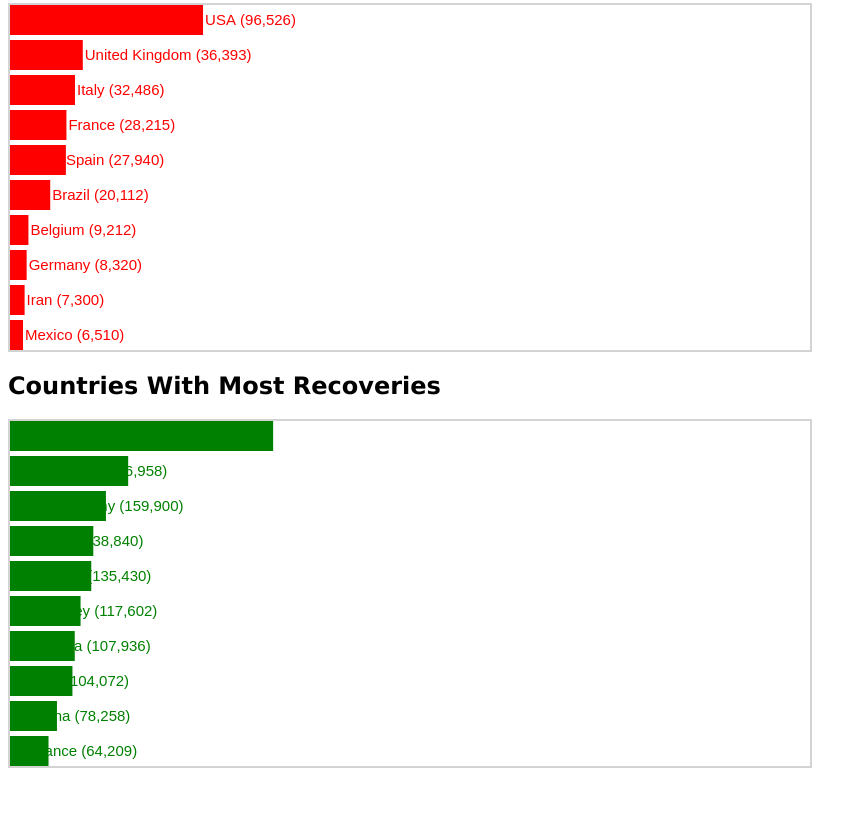
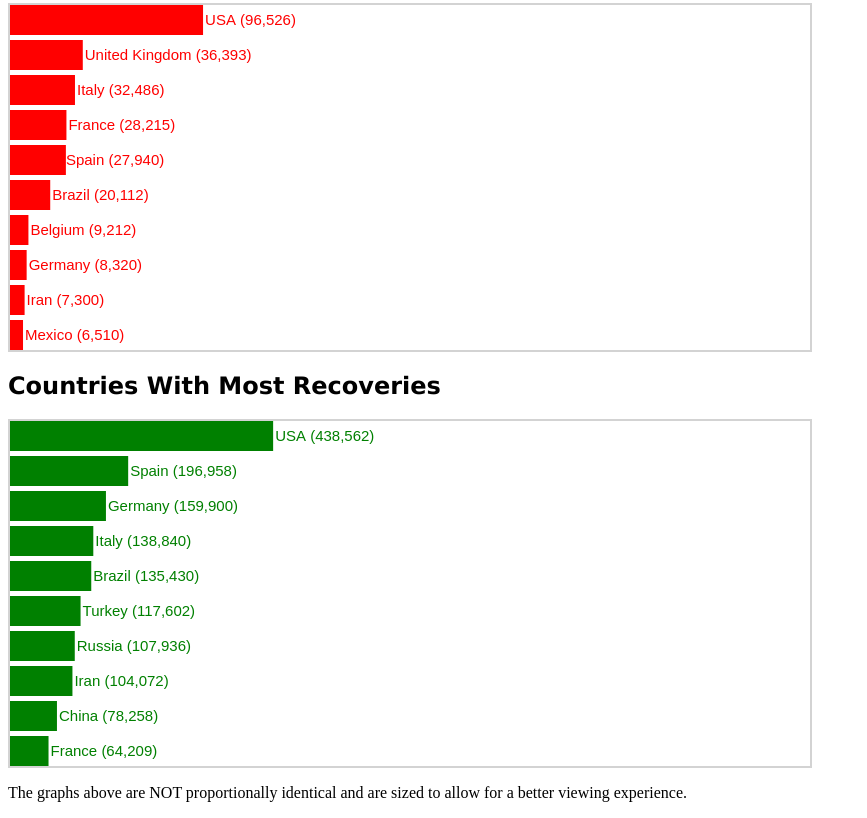
Before and after one commit to ZohairDaniel/CovidSite, a plain HTML site: page data.html in a window 1280 px wide. Shown: the part 538-1356 px from the top of the page, without its empty margins (0-867 px from the left). Before the commit the page ends 1314 px from the top, so only its background shows below. Drawn offline with Linux system fonts and the light colour scheme.

Commit message:
Update data.html

```diff
--- a/data.html
+++ b/data.html
@@ -17,7 +17,7 @@
     <canvas id="myCanvas2" width="800" height="345" style="border:2px solid #d3d3d3;" ALIGN=”left” ></canvas>
      <h2 style="font-family: Verdana",sans-serif><b>Countries With Most Recoveries</b></h2>
     <canvas id="myCanvas3" width="800" height="345" style="border:2px solid #d3d3d3;" ALIGN=”left”></canvas>
-
+    <p>The graphs above are NOT proportionally identical and are sized to allow for a better viewing experience.</p>
     </body>
 
         <script>
@@ -99,15 +99,15 @@
 
         ctx.font = "15px Arial";
         ctx.fillStyle = "green";
-        ctx.fillText("USA (438,562)",89.7124,20)
-        ctx.fillText("Spain (196,958)",50.5958,55)
-        ctx.fillText("Germany (159,900)",43.4856,90)
-        ctx.fillText("Italy (138,840)",37.4908,125)
-        ctx.fillText("Brazil (135,430)",35.4692,160)
-        ctx.fillText("Turkey (117,602)",34.8154,195)
-        ctx.fillText("Russia (107,936)",26.4784,230)
-        ctx.fillText("Iran (104,072)",24.886,265)
-        ctx.fillText("China (78,258)",21.1292,300)
-        ctx.fillText("France (64,209)",20.4218,335)
+        ctx.fillText("USA (438,562)",265.1372,20)
+        ctx.fillText("Spain (196,958)",120.1748,55)
+        ctx.fillText("Germany (159,900)",97.94,90)
+        ctx.fillText("Italy (138,840)",85.304,125)
+        ctx.fillText("Brazil (135,430)",83.258,160)
+        ctx.fillText("Turkey (117,602)",72.5612,195)
+        ctx.fillText("Russia (107,936)",66.7616,230)
+        ctx.fillText("Iran (104,072)",64.4432,265)
+        ctx.fillText("China (78,258)",48.9548,300)
+        ctx.fillText("France (64,209)",40.5254,335)
         </script>
 </html>
```
